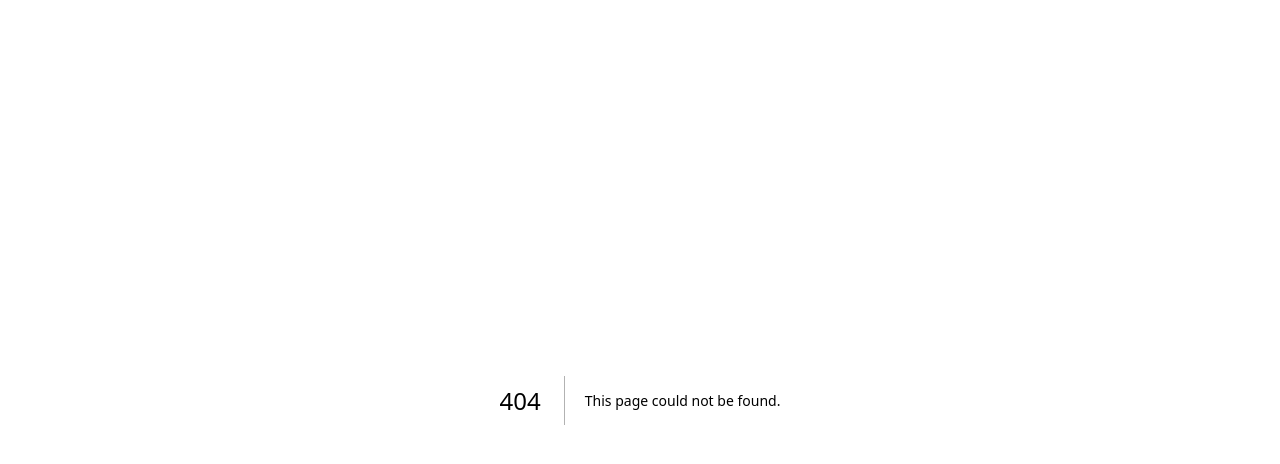
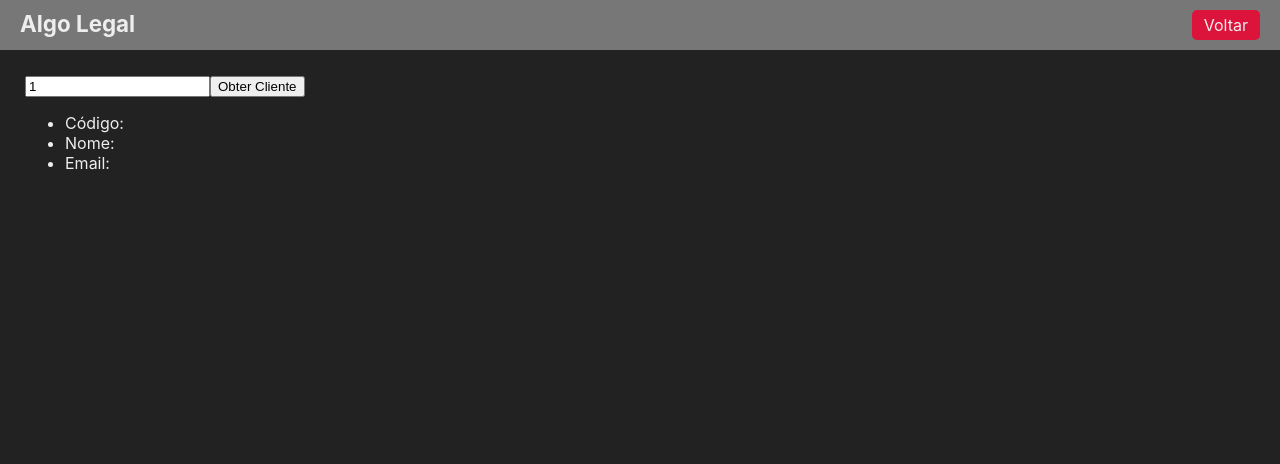
Before and after one commit to GSappio/Registration-project-firebase-gsappio, a Next.js app: page /integracao_1 in a window 1280 px wide. Before the commit this address had no page. Shown: the top 464 px of the page. Built offline with nearby package versions, Linux system fonts and the light colour scheme.

Commit message:
API integration

```diff
--- a/src/clientes/[filial]/[codigo].jsx
+++ b/src/cliente/[filial]/[codigo].jsx
@@ -1,4 +1,4 @@
-import Layout from "../../components/Layout";
+import Layout from "../../../components/Layout";
 import { useRouter } from 'next/router';
 
 export default function ClienteProCodigo() {
--- a/src/pages/clientes/[filial]/[codigo].jsx
+++ b/src/pages/cliente/[filial]/[codigo].jsx
@@ -1,4 +1,4 @@
-import Layout from "../../../../components/Layout";
+import Layout from "../../../components/Layout";
 import { useRouter } from 'next/router';
 
 export default function ClienteProCodigo() {
--- a/src/pages/index.jsx
+++ b/src/pages/index.jsx
@@ -15,6 +15,7 @@
             <Navegador texto="Navegação #01" destino="/navegacao/" cor="green"/>
             <Navegador texto="Navegação #02" destino="/cliente/sp-2/123" cor="blue"/>
             <Navegador texto="Componente com Estado" destino="/estado" cor="pink"/>
+            <Navegador texto="Integração com API #01" destino="/integracao_1" cor="yellow"/>
         </div>
     )
 }
--- /dev/null
+++ b/src/pages/integracao_1.jsx
@@ -0,0 +1,33 @@
+import { useState } from "react"
+import Layout from "../components/Layout"
+
+export default function Integracao() {
+
+    const [codigo, setCodigo] = useState(1)
+    const [cliente, setCliente] = useState({})
+
+   async function obterClinte() {
+      const resp =  await fetch(`http://localhost:3000/api/clientes/${codigo}`)
+      const dados = await resp.json()
+      setCliente(dados)
+
+        //fetch(`http://localhost:3000/api/clientes/${codigo}`)
+        //.then(resp => resp.json())
+        //.then(dados => setCliente(dados))
+    }
+
+    return (
+        <Layout>
+            <div>
+                <input type="number" value={codigo}
+                    onChange={e => setCodigo(e.target.value)}/>
+              <button onClick={obterClinte}>Obter Cliente</button>
+            </div>
+            <ul>
+                <li>Código: {cliente.id}</li>
+                <li>Nome: {cliente.nome}</li>
+                <li>Email: {cliente.email}</li>
+            </ul>
+        </Layout>
+    )
+}
```
Also changed, not shown: src/pages/api/clientes/[codigo].jsx (renamed from src/clientes/[codigo].jsx), src/pages/api/clientes/index.js (renamed from src/clientes/index.js).
